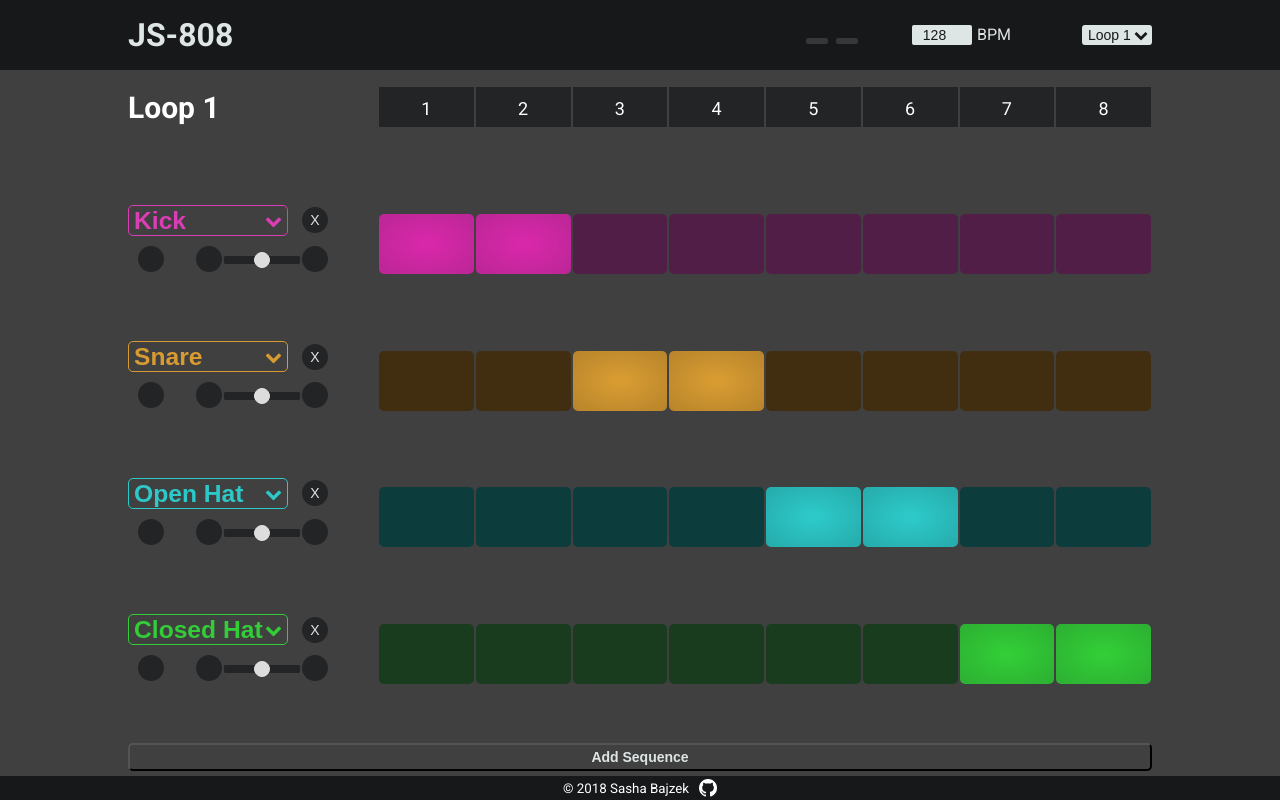
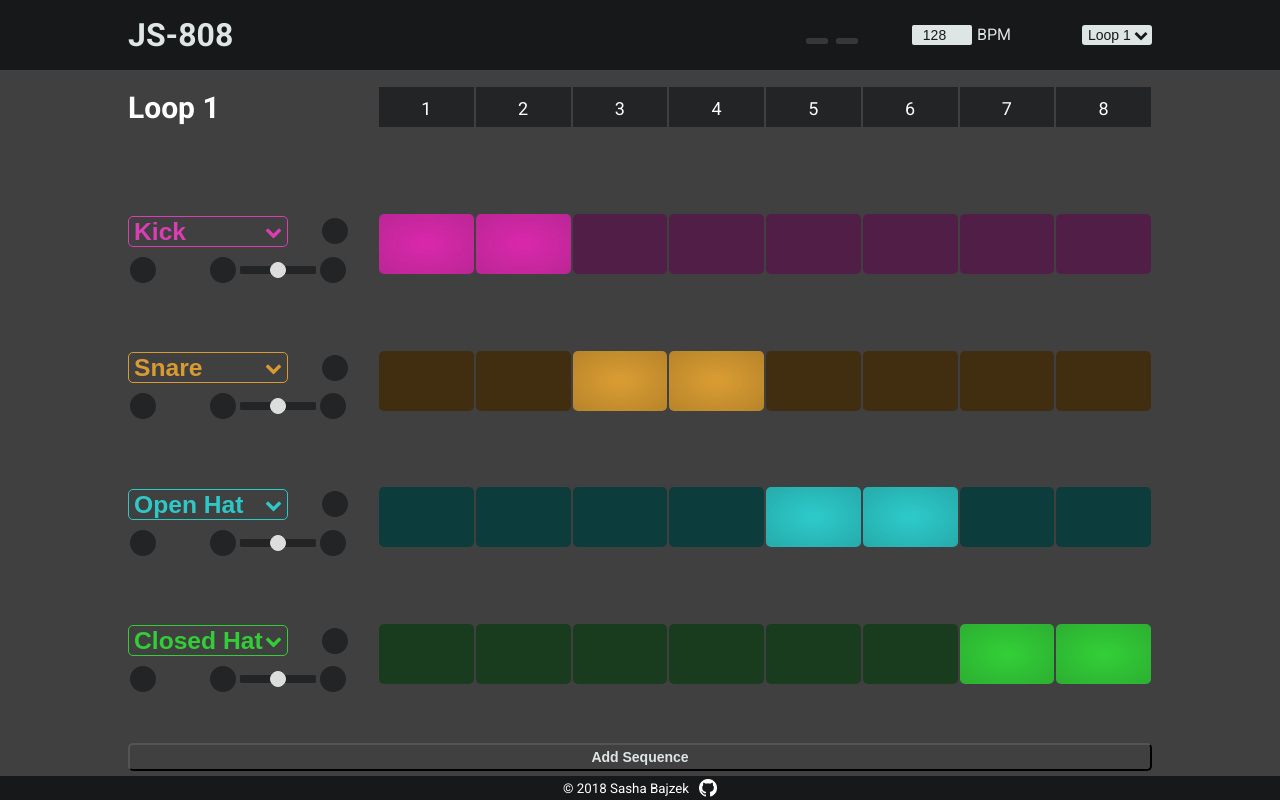
Before and after one commit to SashaBajzek/js-808, a React app: page / in a window 1280 px wide. Shown: the top 800 px of the page. Built offline with nearby package versions, Linux system fonts and the light colour scheme.

Commit message:
Fixed vertical alignment of volume buttons

```diff
--- a/src/components/App/App.scss
+++ b/src/components/App/App.scss
@@ -27,10 +27,6 @@ ul {
   padding: 0;
 }
 
-li {
-  padding: 10px;
-}
-
 .App {
   display: flex;
   flex-direction: column;
--- a/src/components/Sequence/Sequence.js
+++ b/src/components/Sequence/Sequence.js
@@ -72,6 +72,7 @@ class Sequence extends React.Component<Props> {
       sequenceId,
       currentInstrument
     } = this.props;
+    const { fa, 'fa-times':fa_times } = fontAwesome;
     return (
       <li className={`${styles.Sequence} ${styles["Sequence"+instrumentColor]}`}>
         <div className={styles.details}>
@@ -84,7 +85,9 @@ class Sequence extends React.Component<Props> {
               </div>
               <label htmlFor={`instrument${sequenceId}`} className={styles.label}>instrument</label>
             </form>
-            <button onClick={this.instrumentDelete} className={styles.button}>X</button>
+            <button onClick={this.instrumentDelete} className={styles.button}>
+              <i className={[fa, fa_times].join(' ')} aria-hidden="true"></i>
+            </button>
           </div>
           <VolumeAdjusterContainer
             sequenceId={sequenceId}
--- a/src/components/Sequence/Sequence.scss
+++ b/src/components/Sequence/Sequence.scss
@@ -150,8 +150,10 @@
 .detailsCRUD {
   align-items: center;
   display: flex;
-  flex-grow: 1;
+  //flex-grow: 1;
   justify-content: space-between;
+  padding: 10px 0;
+  width: 160px;
 }
 
 .button {
@@ -166,8 +168,32 @@
   margin-left: 10px;
   outline: none; /* replaced with boxshadow */
   overflow: hidden;
+  padding: 0;
   width: 26px;
+
+  /* Had a difficult time getting icon to center in button */
+  /* This was my work around */
+  align-items: center;
+  display: flex;
+  justify-content: center;
 }
+
+.button i {
+  /* Had a difficult time getting icon to center in button */
+  /* This was my work around */
+  align-items: center;
+  display: flex;
+  height: 24px;  //minus 2px for the border
+  justify-content: center;
+  width: 24px;
+}
+
+.button i::before {
+  /* Had a difficult time getting icon to center in button */
+  /* This was my work around */
+  width: 14px;
+}
+
 
 .button:hover {
   color: $red;
@@ -204,7 +230,7 @@
     align-items: flex-start;
     flex-direction: column;
     max-width: 250px;
-    padding-right: 50px;
+    padding-right: 10px;
     width: 25%;
   }
 
@@ -224,4 +250,14 @@
     right: 6px;
     top: calc((100% - 17px)/2);
   }
+
+  .button {
+    margin-left: 2px;
+  }
 }
+
+@media (min-width: 1150px) {
+  .details {
+    padding-right: 30px;
+  }
+}
--- a/src/components/VolumeAdjuster/VolumeAdjuster.scss
+++ b/src/components/VolumeAdjuster/VolumeAdjuster.scss
@@ -3,6 +3,7 @@
 .VolumeAdjuster {
   display: flex;
   justify-content: flex-end;
+  width:100%;
 }
 
 .list {
--- a/src/components/VolumeButton/VolumeButton.scss
+++ b/src/components/VolumeButton/VolumeButton.scss
@@ -9,10 +9,18 @@
   flex-shrink: 0;
   font-size: 14px;
   height: 26px;
+  margin: 0 2px;
   outline: none; /* replaced with boxshadow */
   overflow: hidden;
+  padding: 0;
   position: relative;
   width: 26px;
+
+  /* Had a difficult time getting icon to center in button */
+  /* This was my work around */
+  align-items: center;
+  display: flex;
+  justify-content: center;
 }
 
 .VolumeButton:hover {
@@ -24,11 +32,19 @@
 }
 
 .icon {
-  left: -1px; /* left 0 is mysteriously off by 1px */
-  position: absolute;
-  text-align: center;
-  top: 5px; /* (button height 26px - font size 14px) / 2 = 5px */
-  width: 26px;
+  /* Had a difficult time getting icon to center in button */
+  /* This was my work around */
+  align-items: center;
+  display: flex;
+  height: 24px;  //minus 2px for the border
+  justify-content: center;
+  width: 24px;
+}
+
+.icon::before {
+  /* Had a difficult time getting icon to center in button */
+  /* This was my work around */
+  width: 14px;
 }
 
 .text.muted,
```
